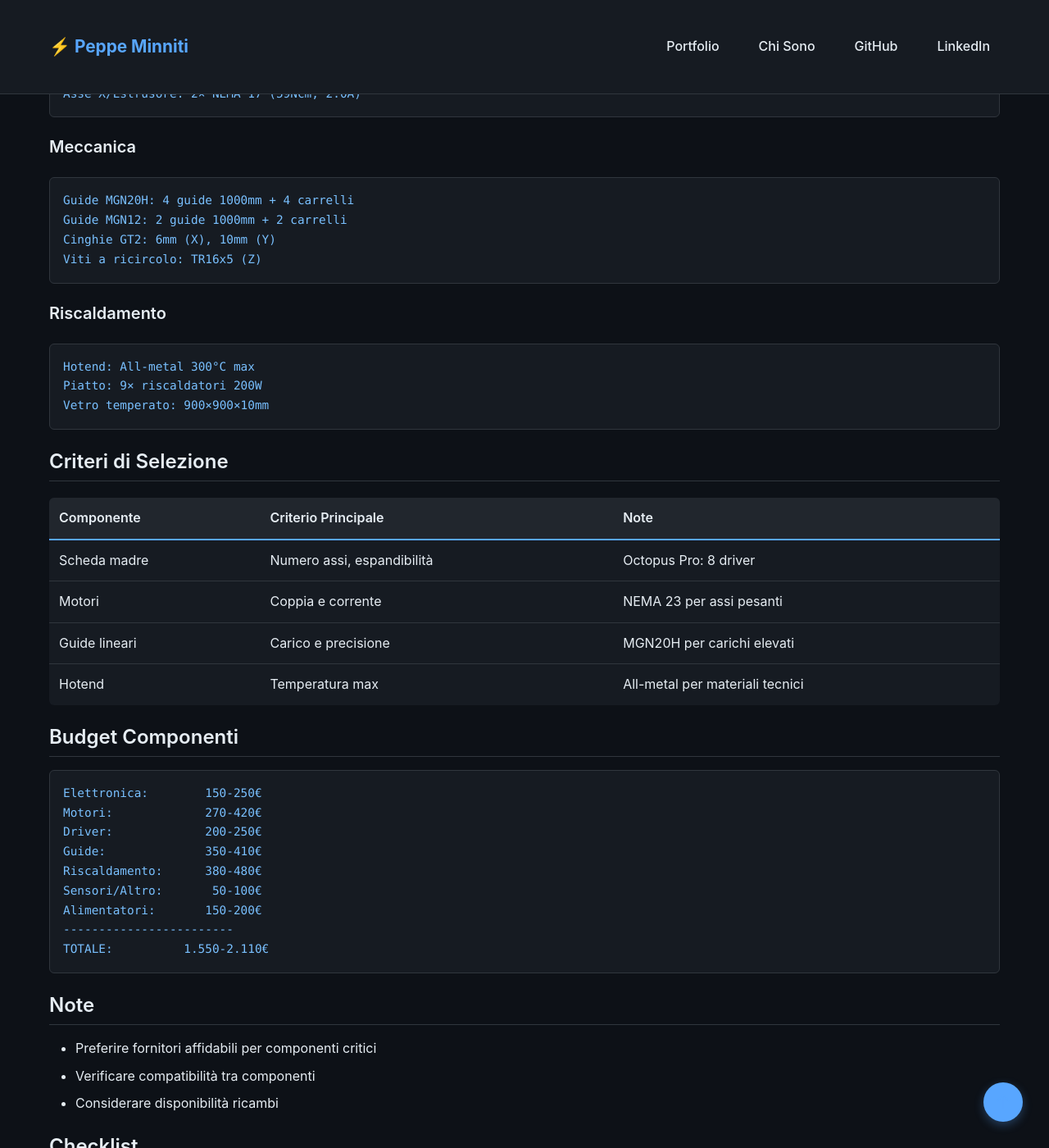
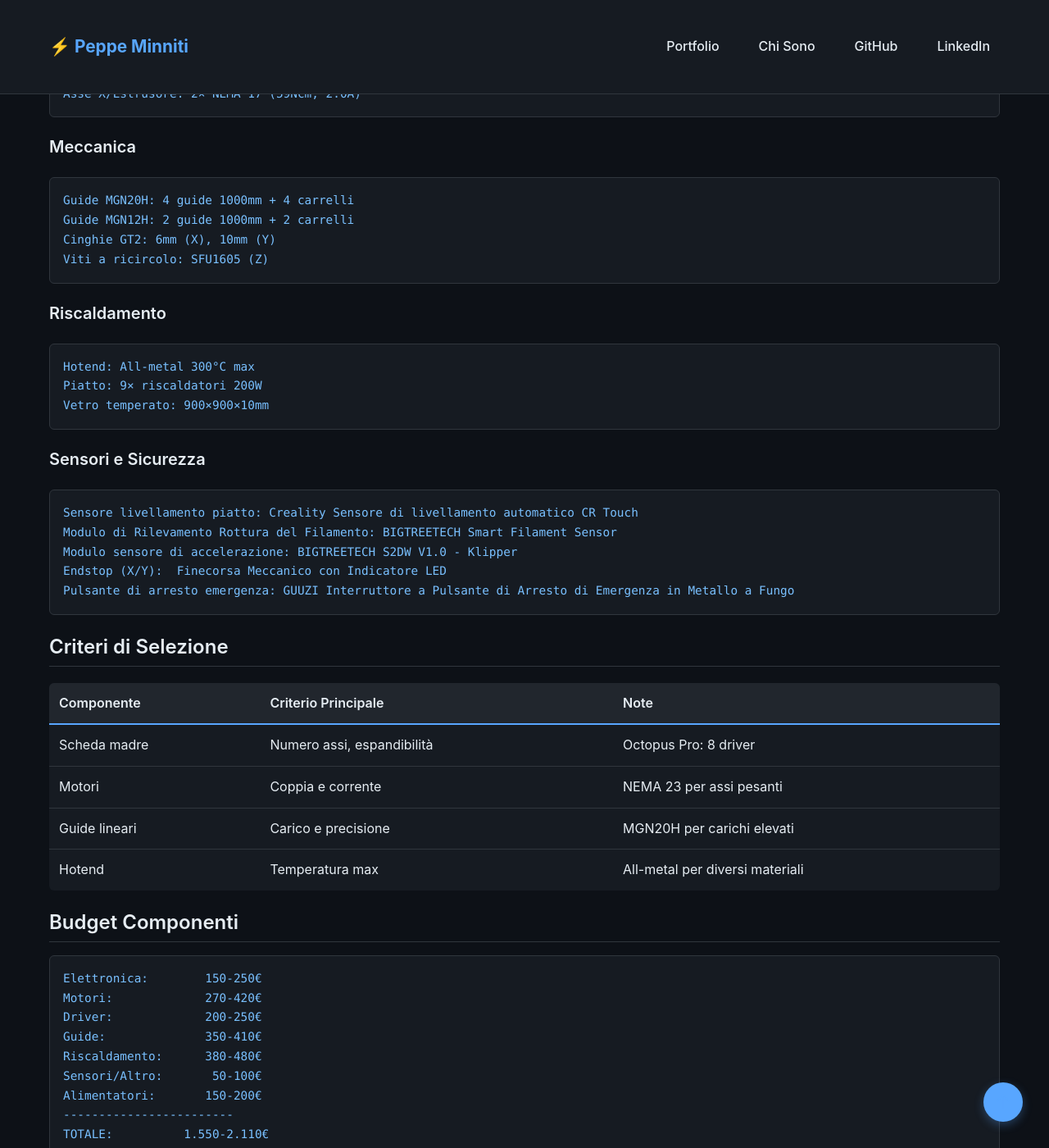
Before and after one commit to PeppeMinniti/Blog, a Jekyll site: the page built from stampante-3d/fasi-realizzazione/1-progettazione/selezione-componenti.md, in a window 1280 px wide and 1400 px high, scrolled down 934 px. Shown: the whole window at 82% size. Built offline with Jekyll 4.4.1, drawn with Linux system fonts in a browser that asks for light colours.

Commit message:
upload immagini componenti

````diff
--- a/stampante-3d/fasi-realizzazione/1-progettazione/selezione-componenti.md
+++ b/stampante-3d/fasi-realizzazione/1-progettazione/selezione-componenti.md
@@ -40,16 +40,27 @@
 ### Meccanica
 ```yaml
 Guide MGN20H: 4 guide 1000mm + 4 carrelli
-Guide MGN12: 2 guide 1000mm + 2 carrelli
+Guide MGN12H: 2 guide 1000mm + 2 carrelli
 Cinghie GT2: 6mm (X), 10mm (Y)
-Viti a ricircolo: TR16x5 (Z)
+Viti a ricircolo: SFU1605 (Z)
 ```
 
 ### Riscaldamento
+
 ```yaml
 Hotend: All-metal 300°C max
 Piatto: 9× riscaldatori 200W
 Vetro temperato: 900×900×10mm
+```
+
+### Sensori e Sicurezza
+
+```yaml
+Sensore livellamento piatto: Creality Sensore di livellamento automatico CR Touch
+Modulo di Rilevamento Rottura del Filamento: BIGTREETECH Smart Filament Sensor
+Modulo sensore di accelerazione: BIGTREETECH S2DW V1.0 - Klipper
+Endstop (X/Y):  Finecorsa Meccanico con Indicatore LED
+Pulsante di arresto emergenza: GUUZI Interruttore a Pulsante di Arresto di Emergenza in Metallo a Fungo
 ```
 
 ## Criteri di Selezione
@@ -59,7 +70,7 @@
 | Scheda madre | Numero assi, espandibilità | Octopus Pro: 8 driver |
 | Motori | Coppia e corrente | NEMA 23 per assi pesanti |
 | Guide lineari | Carico e precisione | MGN20H per carichi elevati |
-| Hotend | Temperatura max | All-metal per materiali tecnici |
+| Hotend | Temperatura max | All-metal per diversi materiali |
 
 ## Budget Componenti
 
````
Also changed, not shown: stampante-3d/fasi-realizzazione/media/cinghia-gt2-10.jpg (added), stampante-3d/fasi-realizzazione/media/cinghia-gt2-6.jpg (added), stampante-3d/fasi-realizzazione/media/endstop.jpg (added), stampante-3d/fasi-realizzazione/media/guida-mgn12h.jpg (added), stampante-3d/fasi-realizzazione/media/guida-mgn20h.jpg (added), stampante-3d/fasi-realizzazione/media/hotend.jpg (added), stampante-3d/fasi-realizzazione/media/pulsante-arresto.jpg (added), stampante-3d/fasi-realizzazione/media/riscaldatore-piatto.jpg (added), stampante-3d/fasi-realizzazione/media/sensore-accelerometro.jpg (added), stampante-3d/fasi-realizzazione/media/sensore-filamento.jpg (added), stampante-3d/fasi-realizzazione/media/sensore-livellamento.jpg (added), stampante-3d/fasi-realizzazione/media/sfu1605.jpg (added), stampante-3d/fasi-realizzazione/media/vetro-temperato.jpg (added).
